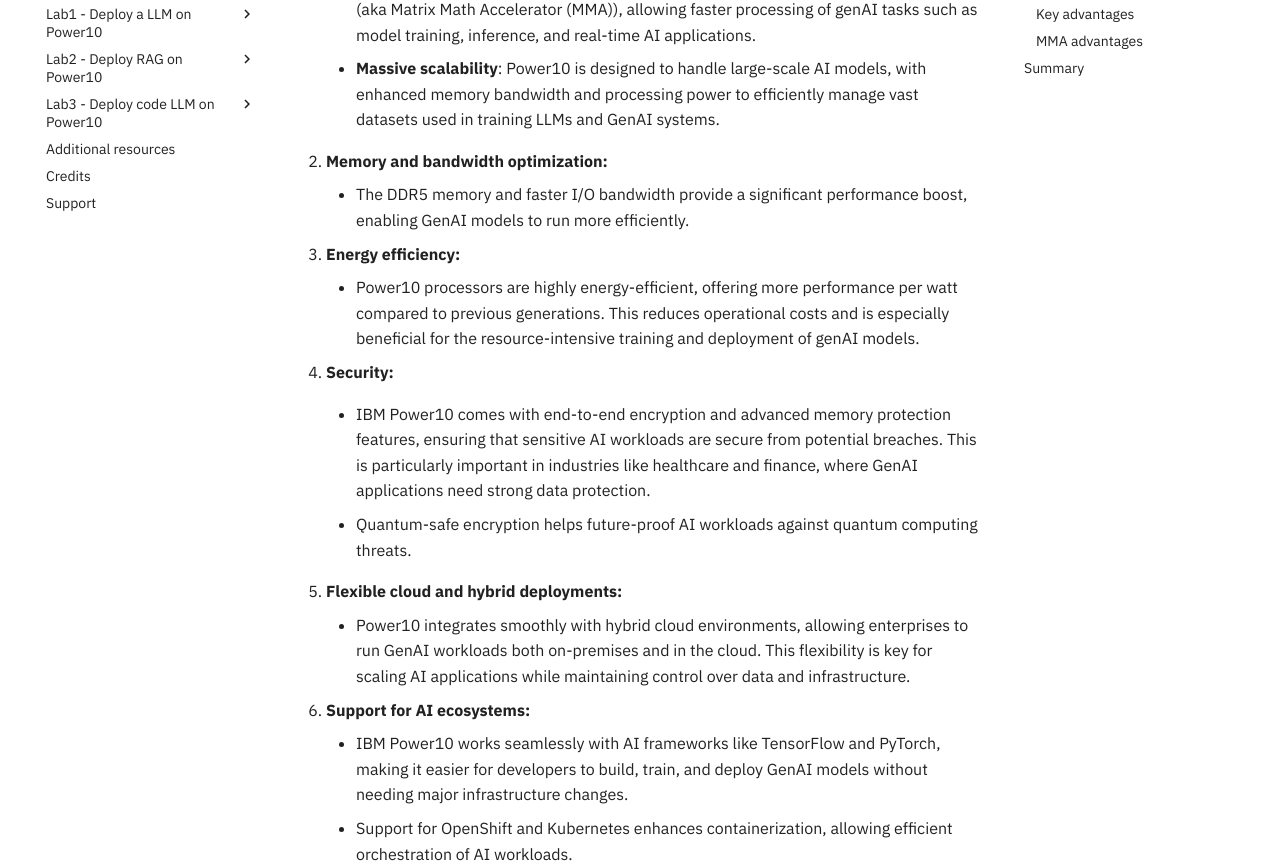
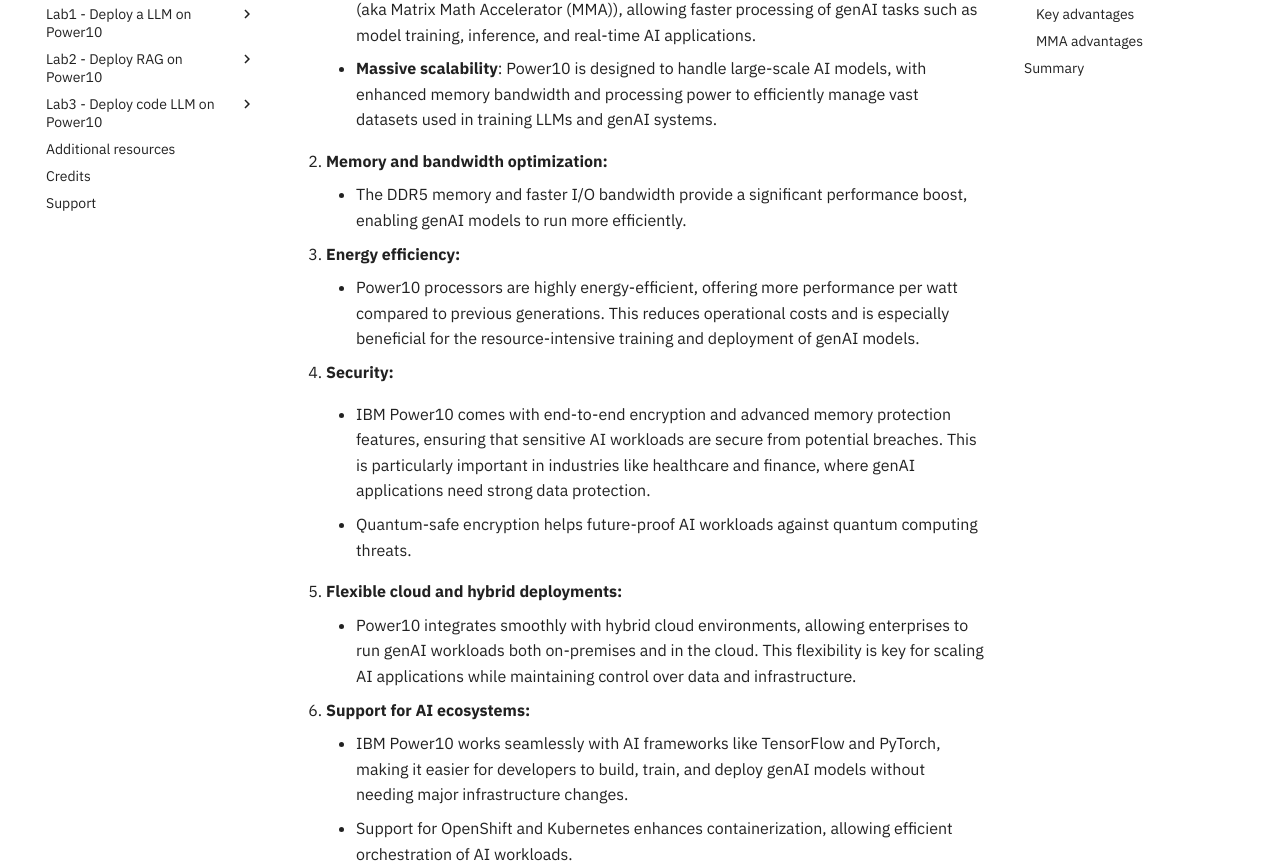
Before and after one commit to IBM/AI-on-Power-Level3, an MkDocs documentation site: the page built from docs/index.md, in a window 1280 px wide and 1400 px high, scrolled down 1811 px. Shown: the part 202-1070 px from the top of the window. Built offline with MkDocs 1.6.1 and Material for MkDocs 9.7.7, drawn with Linux system fonts in a browser that asks for light colours; some of the changed text lies outside the part shown.

Commit message:
fix GenAI to genAI

```diff
--- a/docs/index.md
+++ b/docs/index.md
@@ -52,11 +52,11 @@
 
     * **AI acceleration**: IBM Power10 includes AI inference acceleration directly on the chip (aka Matrix Math Accelerator (MMA)), allowing faster processing of genAI tasks such as model training, inference, and real-time AI applications.
 
-    * **Massive scalability**: Power10 is designed to handle large-scale AI models, with enhanced memory bandwidth and processing power to efficiently manage vast datasets used in training LLMs and GenAI systems.
+    * **Massive scalability**: Power10 is designed to handle large-scale AI models, with enhanced memory bandwidth and processing power to efficiently manage vast datasets used in training LLMs and genAI systems.
 
 2. **Memory and bandwidth optimization:**
 
-    * The DDR5 memory and faster I/O bandwidth provide a significant performance boost, enabling GenAI models to run more efficiently.
+    * The DDR5 memory and faster I/O bandwidth provide a significant performance boost, enabling genAI models to run more efficiently.
 
 3. **Energy efficiency:**
 
@@ -64,17 +64,17 @@
 
 4. **Security:**
 
-    * IBM Power10 comes with end-to-end encryption and advanced memory protection features, ensuring that sensitive AI workloads are secure from potential breaches. This is particularly important in industries like healthcare and finance, where GenAI applications need strong data protection.
+    * IBM Power10 comes with end-to-end encryption and advanced memory protection features, ensuring that sensitive AI workloads are secure from potential breaches. This is particularly important in industries like healthcare and finance, where genAI applications need strong data protection.
 
     * Quantum-safe encryption helps future-proof AI workloads against quantum computing threats.
 
 5. **Flexible cloud and hybrid deployments:**
 
-    * Power10 integrates smoothly with hybrid cloud environments, allowing enterprises to run GenAI workloads both on-premises and in the cloud. This flexibility is key for scaling AI applications while maintaining control over data and infrastructure.
+    * Power10 integrates smoothly with hybrid cloud environments, allowing enterprises to run genAI workloads both on-premises and in the cloud. This flexibility is key for scaling AI applications while maintaining control over data and infrastructure.
 
 6. **Support for AI ecosystems:**
 
-    * IBM Power10 works seamlessly with AI frameworks like TensorFlow and PyTorch, making it easier for developers to build, train, and deploy GenAI models without needing major infrastructure changes.
+    * IBM Power10 works seamlessly with AI frameworks like TensorFlow and PyTorch, making it easier for developers to build, train, and deploy genAI models without needing major infrastructure changes.
     * Support for OpenShift and Kubernetes enhances containerization, allowing efficient orchestration of AI workloads.
 
 ### MMA advantages
@@ -91,4 +91,4 @@
 
 ## **Summary**
 
-IBM Power10 is designed to meet the specific needs of GenAI use cases by offering high-performance processing, memory scalability, security, and energy efficiency. It empowers enterprises to handle complex AI workloads efficiently while maintaining flexibility and security, making it ideal for industries that rely on AI-driven innovation.
+IBM Power10 is designed to meet the specific needs of genAI use cases by offering high-performance processing, memory scalability, security, and energy efficiency. It empowers enterprises to handle complex AI workloads efficiently while maintaining flexibility and security, making it ideal for industries that rely on AI-driven innovation.
```
Also changed, not shown: docs/pre-req.md (+1 -1 lines), docs/resources.md (+1 -1 lines).
